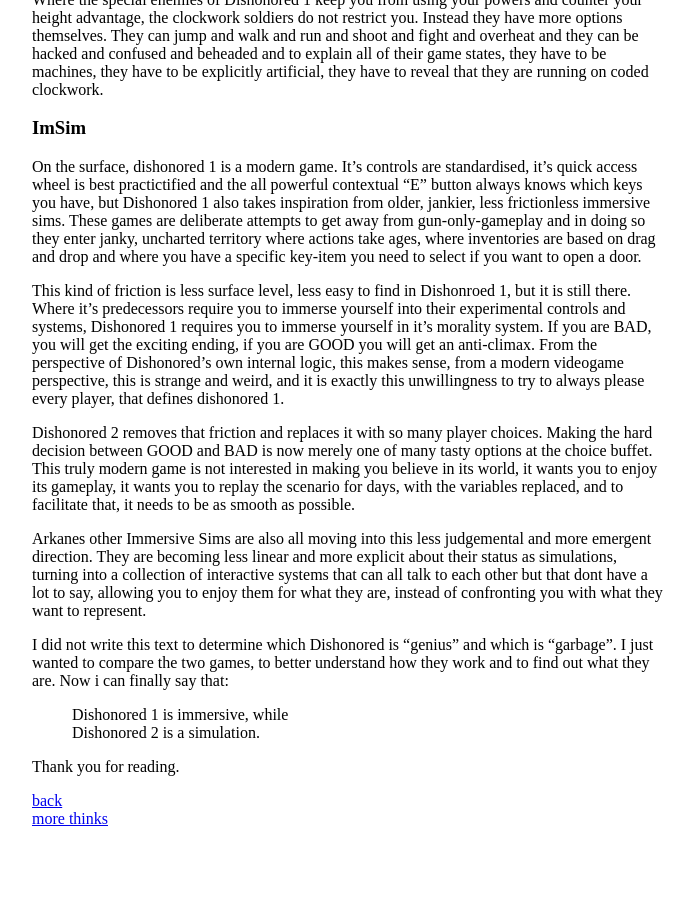
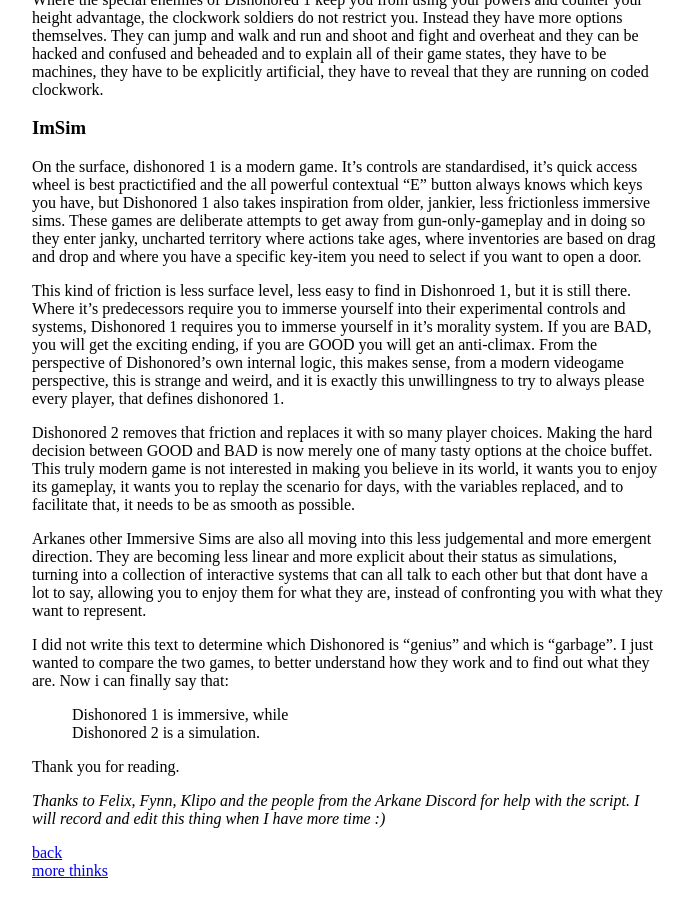
Before and after one commit to stuffedwombat/stuffedwombat.github.io, a Jekyll site: the page built from cost_of_choice_dishonored.md, in a window 1280 px wide and 900 px high, scrolled down 4000 px. Shown: the whole window, without its empty margins (292-985 px from the left). Built offline with Jekyll 4.4.1, drawn with Linux system fonts in a browser that asks for light colours; our own code applies the rules of GitHub Pages for plain Markdown files; comment, search, counter and statistics services are not loaded; before the commit the page ends 4848 px from its top, so only the background shows below that.

Commit message:
Update cost_of_choice_dishonored.md

```diff
--- a/cost_of_choice_dishonored.md
+++ b/cost_of_choice_dishonored.md
@@ -124,5 +124,7 @@ Now i can finally say that:
 
 Thank you for reading.
 
+*Thanks to Felix, Fynn, Klipo and the people from the Arkane Discord for help with the script. I will record and edit this thing when I have more time :)*
+
 [back](index)<br>
 [more thinks](thinking)
```
